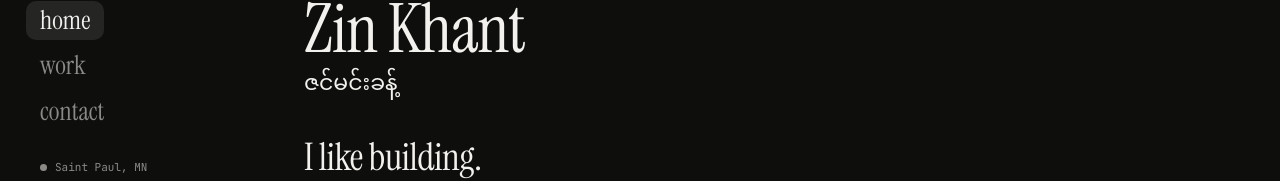
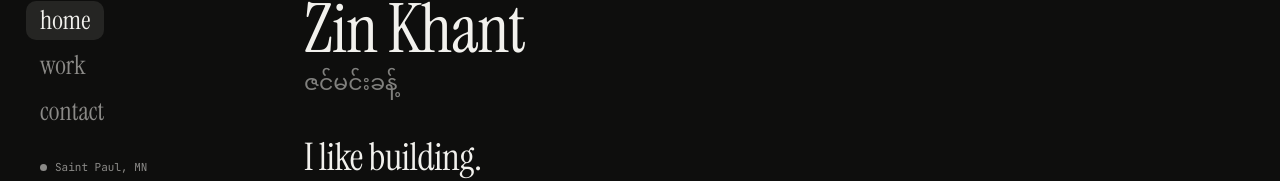
Before and after one commit to ZinMK/personal-website, a React (Vite) app: page / in a window 1280 px wide. Shown: the part 147-328 px from the top of the page. Built offline with nearby package versions, Linux system fonts and the light colour scheme.

Commit message:
[termi] edit components/ZinKhantPortfolio.tsx

```diff
--- a/src/components/ZinKhantPortfolio.tsx
+++ b/src/components/ZinKhantPortfolio.tsx
@@ -239,6 +239,7 @@ export const ZinKhantPortfolio = () => {
                   margin: "10px 0 0",
                   fontFamily: "var(--font-my)",
                   fontSize: "clamp(16px, 2vw, 22px)",
+                  opacity: 0.5,
                   lineHeight: 1.2,
                 }}
               >
```
